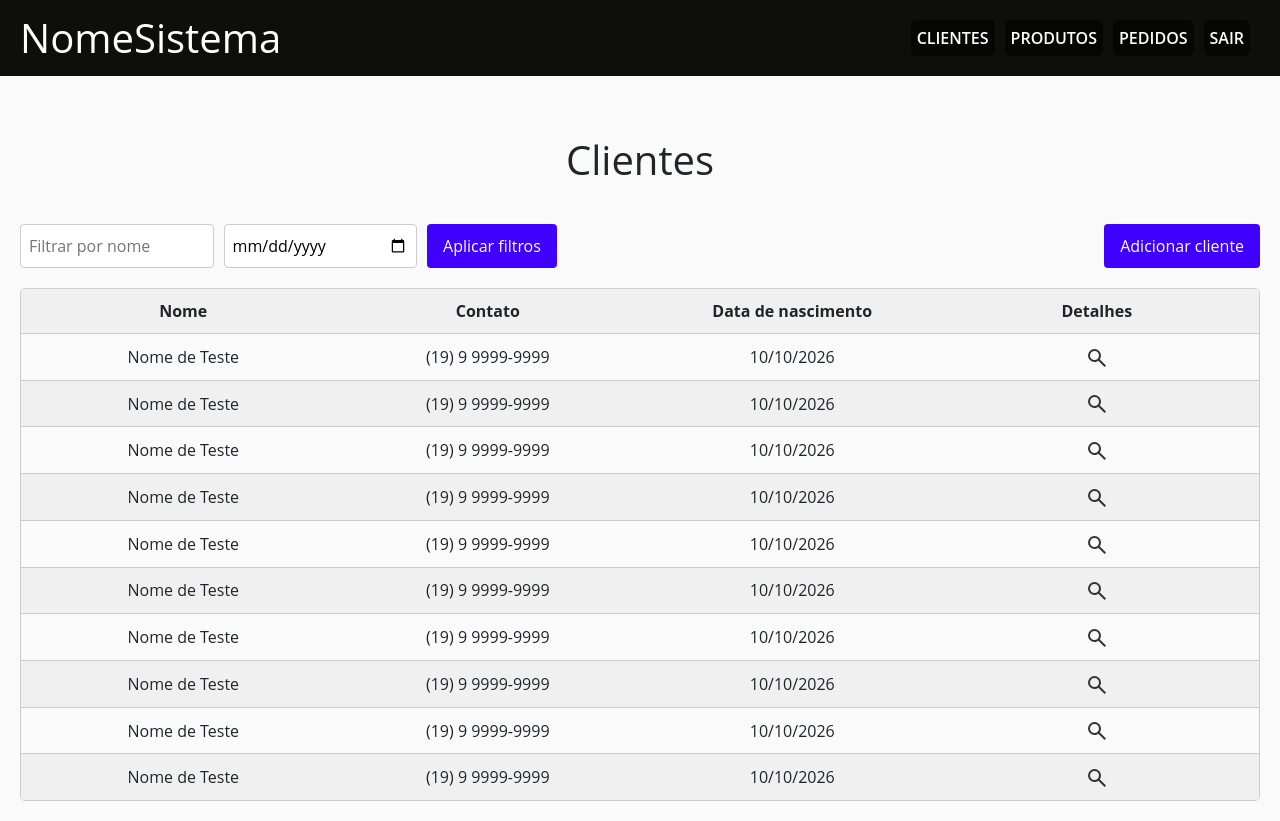
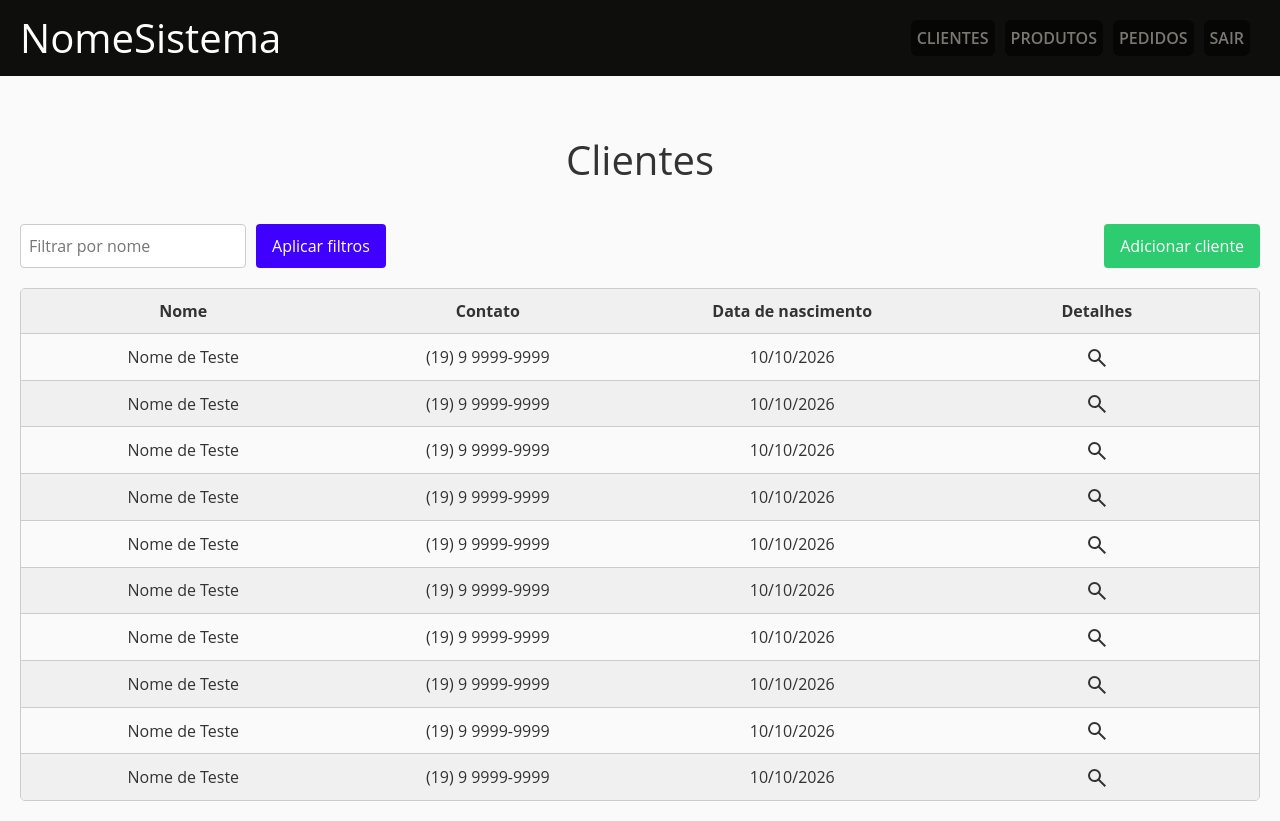
Before and after one commit to ricardoligosenac/projeto-integrador, a PHP site: page /clientes in a window 1280 px wide. Run offline with PHP 8.4, Linux system fonts and the light colour scheme; the visitor is signed in with stand-in values (Sample User, id 1).

Commit message:
Alterações

```diff
--- a/assets/css/estilo.css
+++ b/assets/css/estilo.css
@@ -1,8 +1,11 @@
 :root {
-    --tom-preto: #0E0E0C;
-    --tom-indigo: #3F00FF;
-    --tom-periwinkle: #CCCCFF;
-    --font-cinza: ##7a7870;
+    --preto: #0E0E0C;
+    --indigo: #3F00FF;
+    --font-cinza: #7a7870;
+    --font-cinza2: #666;
+    --verde: #2ecc71;
+    --vermelho: #e74c3c;
+    --bg-claro: #fafafa;
 }
 
 * {
@@ -10,10 +13,11 @@
     padding: 0;
     box-sizing: border-box;
     font-family: "Open Sans", sans-serif;
+    color: #333;
 }
 
 body {
-    background-color: #fafafa;
+    background-color: var(--bg-claro);
     overflow-x: hidden;
 }
 
@@ -30,15 +34,15 @@ body {
 }
 
 .mensagemAviso.sucesso {
-    background-color: #2ecc71;
+    background-color: var(--verde);
 }
 
 .mensagemAviso.erro {
-    background-color: #e74c3c;
+    background-color: var(--vermelho);
 }
 
 .bordaErro {
-    border: 1px solid #e74c3c !important;
+    border: 1px solid var(--vermelho) !important;
 }
 
 /* Página 404 */
@@ -136,14 +140,14 @@ body {
 }
 
 .esqueciSenha {
-    color: #666;
+    color: var(--font-cinza2);
     text-decoration: none;
     cursor: pointer;
 }
 
 .botao {
     padding: 10px 16px;
-    background-color: var(--tom-indigo);
+    background-color: var(--indigo);
     color: white;
     border: none;
     border-radius: 4px;
@@ -154,7 +158,7 @@ body {
 
 /* Padrão */
 .topoSistema {
-    background: var(--tom-preto);
+    background: var(--preto);
     background-repeat: no-repeat;
     background-size: cover;
     display: flex;
@@ -211,7 +215,7 @@ body {
 
 .topoSistema ul li a::after {
     content: "";
-    background: var(--tom-periwinkle);
+    background: var(--verde);
     width: 0;
     height: 1px;
     transition: width .25s cubic-bezier(.16, 1, .3, 1);
--- a/cliente-adicionar.php
+++ b/cliente-adicionar.php
@@ -101,7 +101,7 @@ $dataNascimento = "";
                 </div>
             </div>
             <div class="formDiv alinharDireita">
-                <input type="submit" class="botao" id="botaoSalvar" value="Salvar">
+                <input type="submit" class="botao" style="background:var(--verde)" id="botaoSalvar" value="Salvar">
             </div>
         </div>
     </form>
--- a/clientes.php
+++ b/clientes.php
@@ -6,12 +6,13 @@ require_once "topo.php";
     <h1 class="tituloPagina">Clientes</h1>
 
     <div class="cabecalhoPagina">
-        <div class="filtros">
-            <input type="text" class="campoTexto" id="filtroNome" placeholder="Filtrar por nome">
-            <input type="date" class="campoTexto" id="filtroData" placeholder="Filtrar por data">
-            <input type="button" class="botao" value="Aplicar filtros">
-        </div>
-        <input type="button" class="botao" value="Adicionar cliente" onclick="window.location.href='cliente-adicionar'">
+        <form action="clientes" method="get">
+            <div class="filtros">
+                <input type="text" name="filtroNome" class="campoTexto" id="filtroNome" placeholder="Filtrar por nome">
+                <input type="submit" class="botao" value="Aplicar filtros">
+            </div>
+        </form>
+        <input type="button" class="botao" style="background:var(--verde)" value="Adicionar cliente" onclick="window.location.href='cliente-adicionar'">
     </div>
 
     <div class="lista">
```
